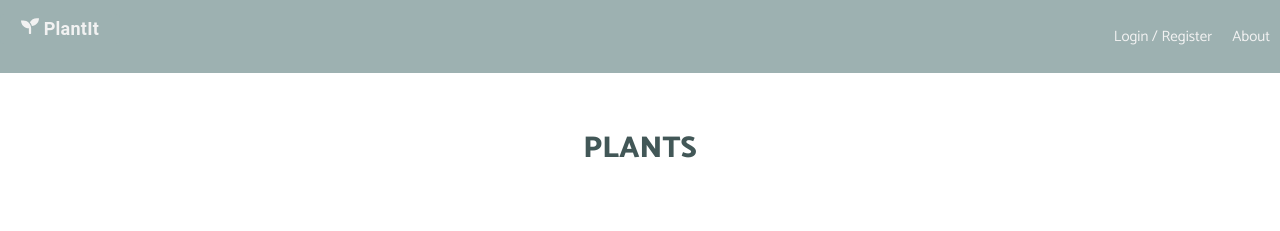
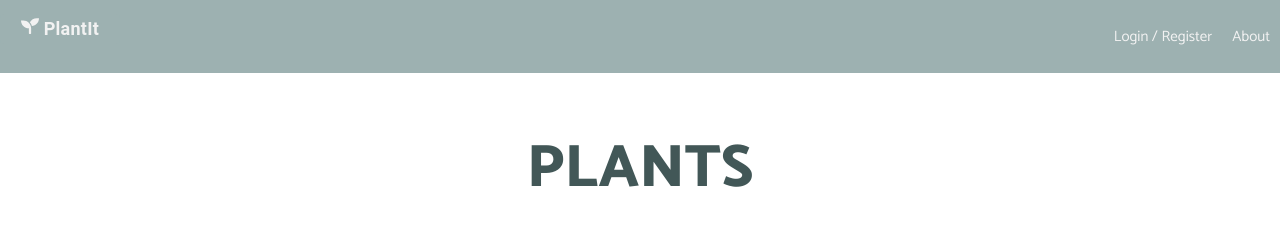
Before and after one commit to rachelpeddie/solo-plant, a React app: page /#/allPlants in a window 1280 px wide. Shown: the top 231 px of the page. Built offline with nearby package versions, Linux system fonts and the light colour scheme; no server answers.

Commit message:
nav bar is sticky, plants header clears nav bar before scroll

```diff
--- a/src/components/App/App.css
+++ b/src/components/App/App.css
@@ -204,8 +204,9 @@ button {
 }
 #plantHeader {
     text-align: center;
-    font-size: 30px;
-    margin: 4%;
+    font-size: 60px;
+    margin-top: 120px;
+    margin-bottom: 0px;
 }
 
 #about-div {
--- a/src/components/Nav/Nav.css
+++ b/src/components/Nav/Nav.css
@@ -13,6 +13,11 @@
 .nav {
   overflow: hidden;
   background-color: #9db1b1;
+
+  position: fixed;
+  top: 0;
+  width: 100%;
+
 }
 
 .nav-link {
```
